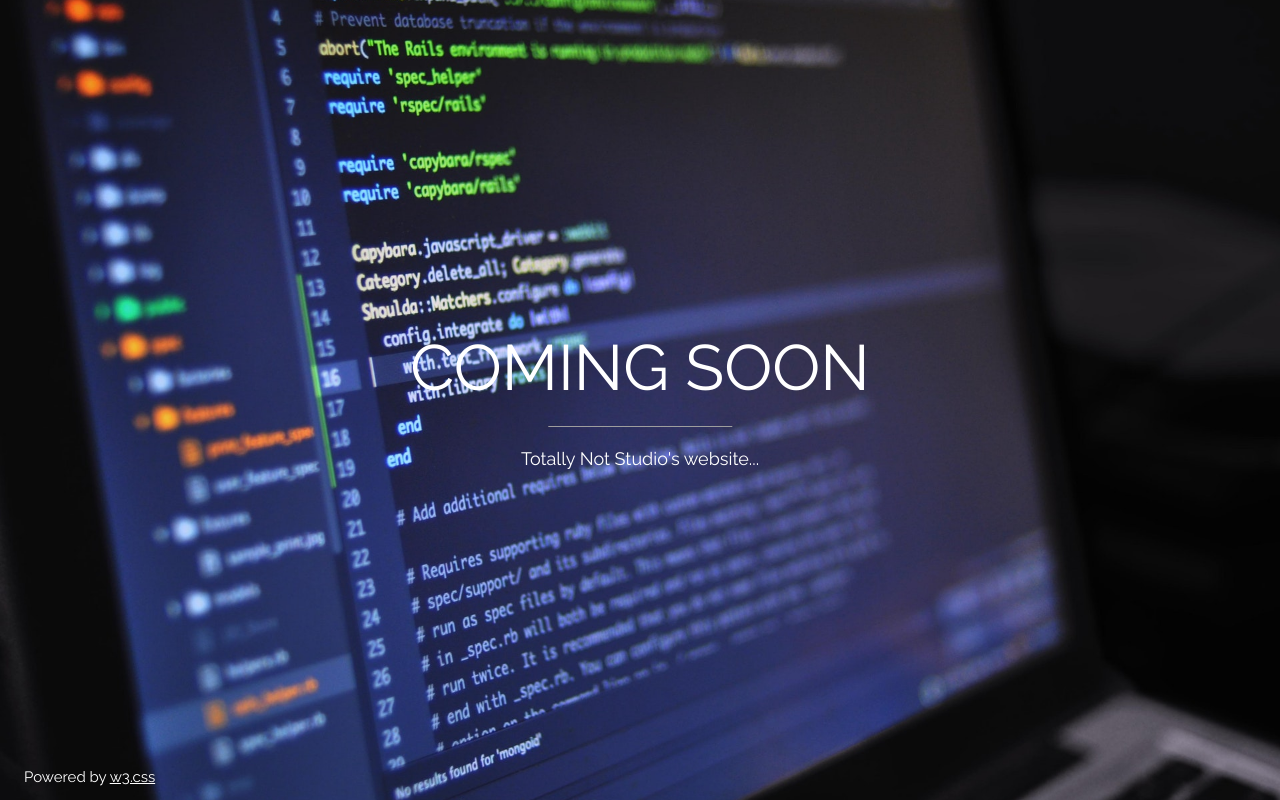
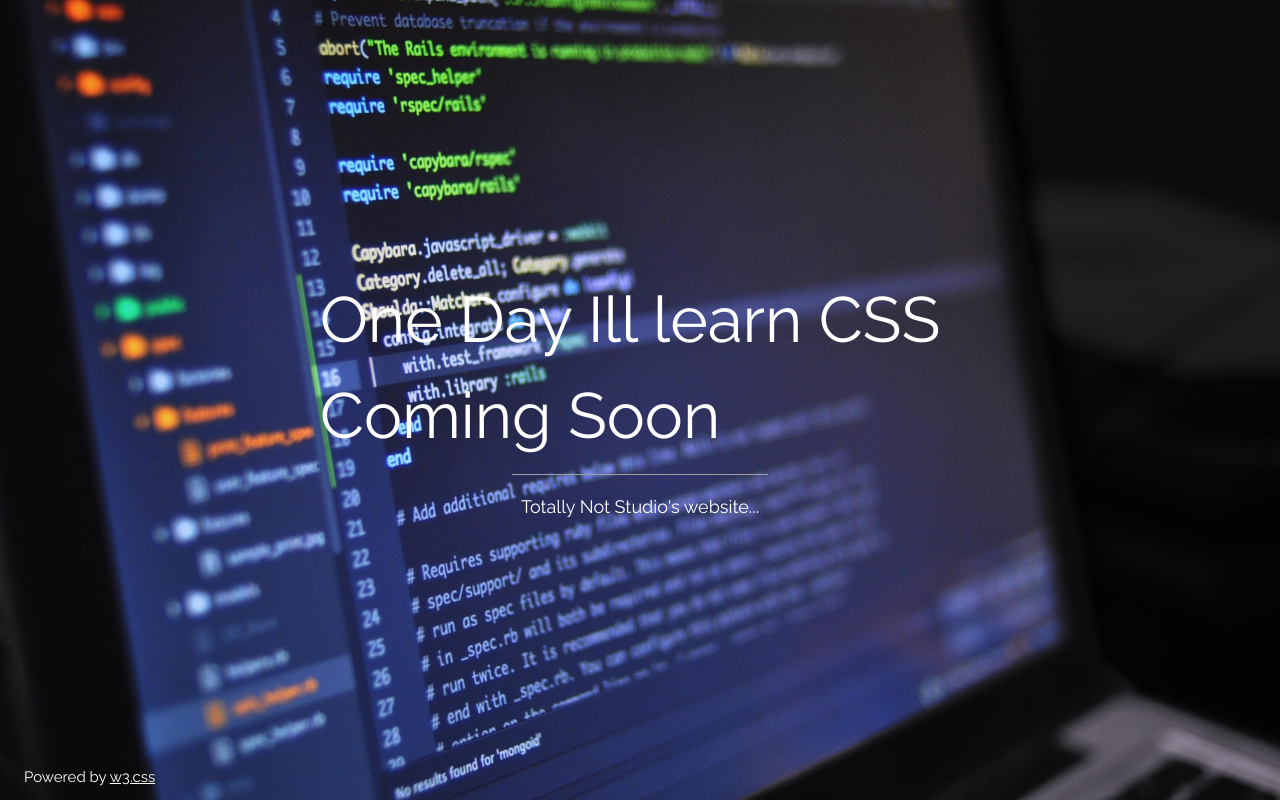
Before and after one commit to Naxthor/naxthor.github.io, a plain HTML site: page index.html in a window 1280 px wide. Drawn offline with nearby package versions, Linux system fonts and the light colour scheme.

Commit message:
Update index.html
Updating it with truths

```diff
--- a/index.html
+++ b/index.html
@@ -22,7 +22,7 @@ body, html {height: 100%}
 
   </div>
   <div class="w3-display-middle">
-    <h1 class="w3-jumbo w3-animate-top">COMING SOON</h1>
+    <h1 class="w3-jumbo w3-animate-top">One Day Ill learn CSS Coming Soon</h1>
     <hr class="w3-border-grey" style="margin:auto;width:40%">
     <p class="w3-large w3-center">Totally Not Studio's website...</p>
   </div>
```
